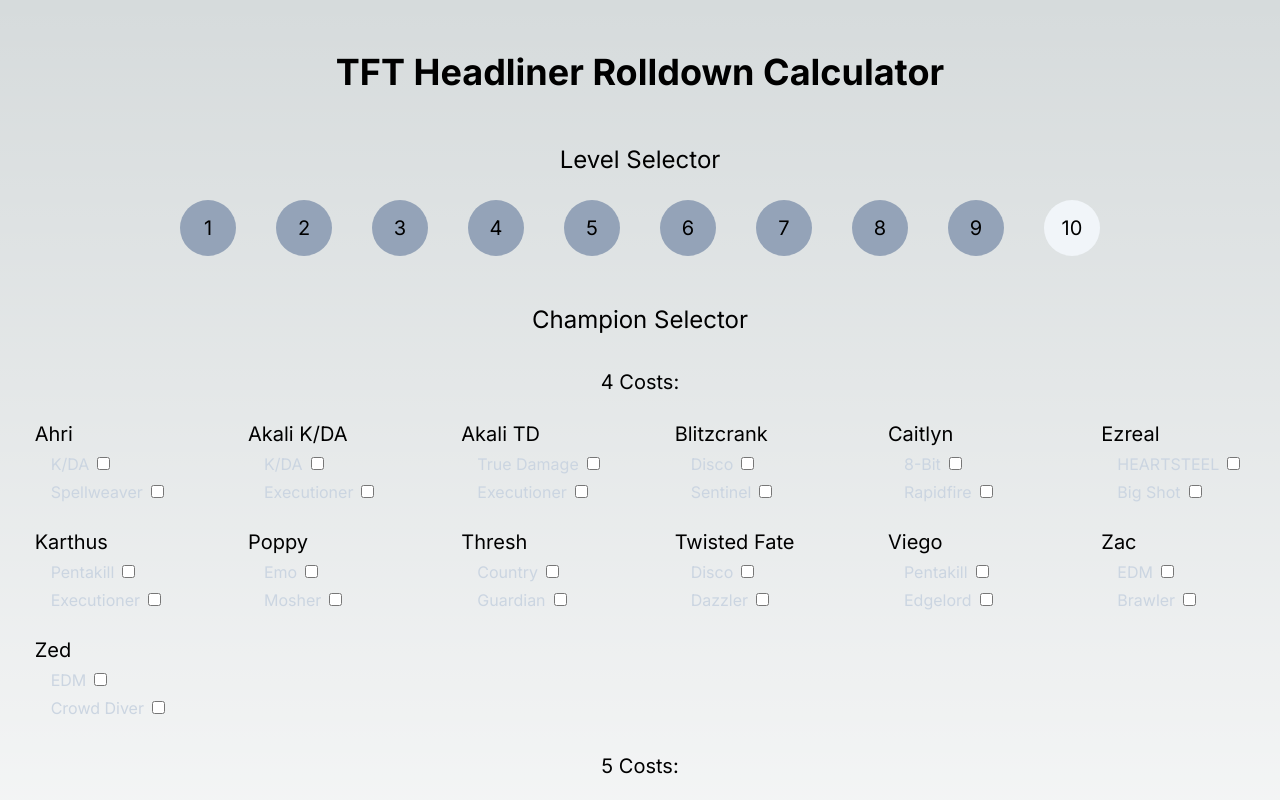
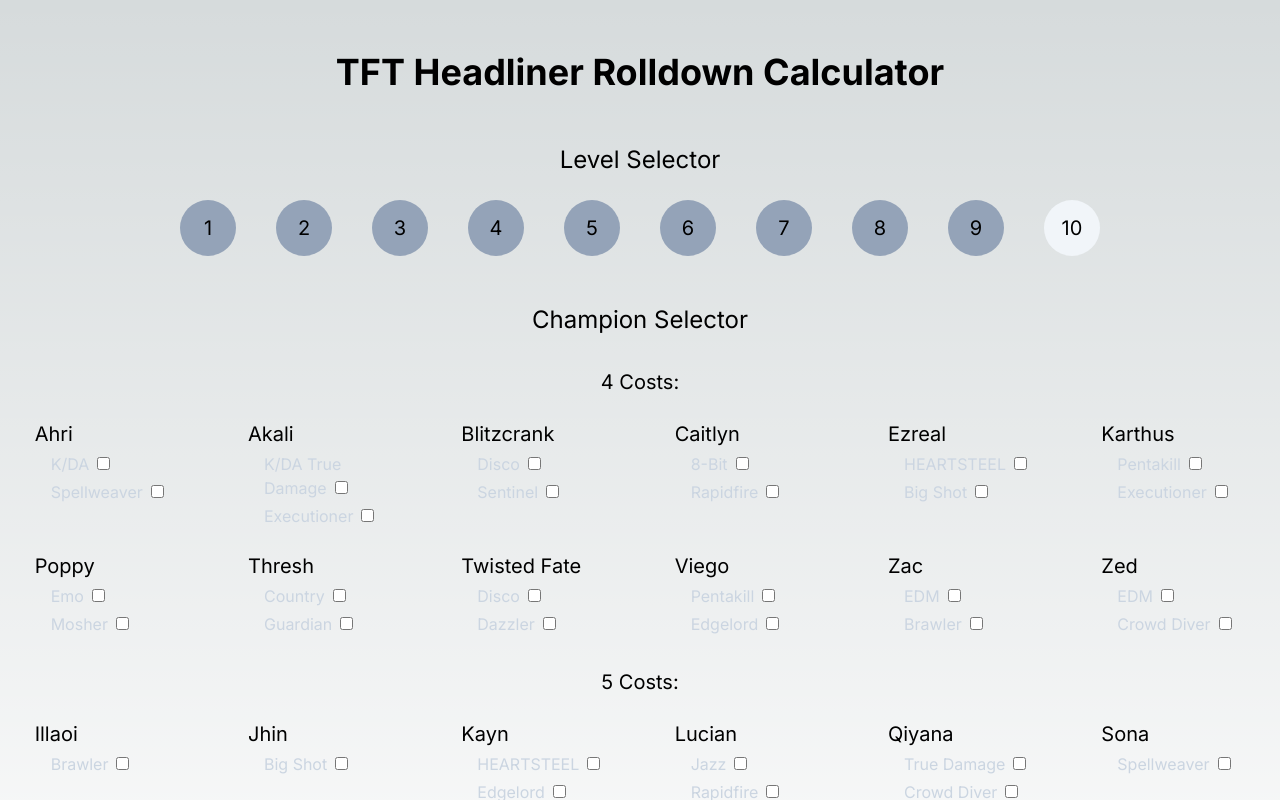
Before and after one commit to reesesorrell/tft-headliner-calculator, a Next.js app: page / in a window 1280 px wide. Both pictures are taken after a click on the button "10". Shown: the top 800 px of the page. Built offline with nearby package versions, Linux system fonts and the light colour scheme.

Commit message:
Create odds generator in output

```diff
--- a/app/page.js
+++ b/app/page.js
@@ -7,7 +7,6 @@
 export default function Home() {
   const [level, setLevel] = useState(0);
   const [champions, setChampions] = useState([])
-  const [run, setRun] = useState(false);
 
   function changeLevel(newLevel) {
     setLevel(newLevel);
@@ -23,8 +22,8 @@
         <div>TFT Headliner Rolldown Calculator</div>
       </div>
       <LevelSelector level={level} changeLevel={changeLevel} changeChampions={changeChampions}/>
-      <ChampionSelector level={level} champions={champions} changeChampions={changeChampions} setRun={setRun}/>
-      <Output />
+      <ChampionSelector level={level} champions={champions} changeChampions={changeChampions}/>
+      <Output level={level} champions={champions}/>
 
     </div>
   )
--- a/components/ChampionSelector.js
+++ b/components/ChampionSelector.js
@@ -1,7 +1,15 @@
 import championJSON from "@/info/champions.json"
 import headlinerOdds from "@/info/headliner-odds.json"
+import { useEffect, useState } from "react"
 
-export default function ChampionSelector({level, champions, changeChampions, setRun}) {
+export default function ChampionSelector({level, champions, changeChampions}) {
+
+    const [tempChamps, setTempChamps] = useState([])
+
+    useEffect(() => {
+        setTempChamps([...champions]);
+    }, [champions]);
+
 
     //get list of costs of the champs that appear as headliners at that level
     let champCosts = []
@@ -17,19 +25,18 @@
     function handleChange(e) {
         const name = e.target.name;
         const checked = e.target.checked;
-        let copy = champions;
+        let copy = tempChamps;
         if (checked) {
             copy.push(name)
-            changeChampions(copy)
+            setTempChamps(copy)
         }
         else {
             const index = copy.indexOf(name);
             if (index >= 0) {
                 copy.splice(index, 1);
-                changeChampions(copy);
+                setTempChamps(copy);
             }
         }
-        console.log(champions);
     }
 
     //make a list of inputs from the characters of those costs
@@ -55,7 +62,7 @@
                 }
                 champListOfSameCost.push(
                     <div className="flex flex-col w-36 gap-y-1" key={name}>
-                        <div className="text-xl">{name}</div>
+                        <div className="text-xl">{name.split("-").join(" ")}</div>
                         {traitsListInput}
                     </div>
                 )
@@ -68,7 +75,7 @@
 
     //handle submission of form
     function handleSubmit(e) {
-        setRun(true);
+        changeChampions(tempChamps);
         e.preventDefault();
     }
 
--- a/components/LevelSelector.js
+++ b/components/LevelSelector.js
@@ -2,15 +2,19 @@
 
 export default function LevelSelector({level, changeLevel, changeChampions}) {
 
+    //Make array of all the levels as buttons that change the states
     const levels = [];
     for (let i = 1; i <= 10; i++) {
         levels.push(<button
             className={`${(i == level) ? "bg-slate-100" : "bg-slate-400"} rounded-full w-14 h-14 text-black text-xl`}
             key={"button" + i}
-            onClick={() => {
-                changeLevel(i);
-                changeChampions([])}}>{i}
+            onClick={handleClick.bind(i)}>{i}
             </button>)
+    }
+
+    function handleClick() {
+        changeLevel(this);
+        changeChampions([]);
     }
 
     return (
--- a/components/Output.js
+++ b/components/Output.js
@@ -1,6 +1,69 @@
+import championJSON from "@/info/champions.json"
+import headlinerOdds from "@/info/headliner-odds.json"
+import poolTotal from "@/info/pool-total.json"
+import { useEffect, useState } from "react";
 
-export default function Output() {
+export default function Output({level, champions}) {
+
+    //gets the odds object for the current level
+    function getLevelOdds() {
+        for (let i = 0; i < headlinerOdds.length; i++) {
+            let currentLevel = headlinerOdds[i];
+            if (currentLevel["level"] == level) {
+                return currentLevel["odds"];
+            }
+        }
+    }
+    let currentOdds = getLevelOdds();
+
+    //find the total odds of hitting on each roll
+    function findOddsPerRoll() {
+        let oddTotal = 0
+        //go through each champion that is checked
+        for (let i = 0; i < champions.length; i++) {
+            let currentChamp = champions[i];
+            let champArray = currentChamp.split(' ')
+            let name = champArray[0]
+            let trait = champArray.slice(1).join(" ")
+
+            //find it in the json to get its cost so its odd can be calculated
+            for (let j = 0; j < championJSON.length; j++) {
+                if (championJSON[j]["name"] == name) {
+                    let currentCost = championJSON[j]["cost"];
+                    console.log(name);
+                    let champOdd = currentOdds[currentCost] / poolTotal[currentCost];
+                    let thisTraitOdd = champOdd / championJSON[j]["traits"].length
+                    oddTotal += thisTraitOdd;
+                    break;
+                }
+            }
+        }
+
+        return oddTotal
+    }
+
+    const [oddsPerRoll, setOddsPerRoll] = useState(0)
+
+    useEffect(() => {
+        setOddsPerRoll(findOddsPerRoll());
+    }, [champions])
+
+    //create an array that represents the percentage chance of hitting after i + 1 amount of rolls
+    function generateOddsArray() {
+        let chanceOfMissing = 1 - oddsPerRoll;
+        let oddsArray = []
+        for (let i = 0; i < 50; i++) {
+            oddsArray.push(Math.round((1 - chanceOfMissing**i)*100)/100)
+        }
+        return oddsArray
+    }
+
+    if (oddsPerRoll > 0) {
+        let oddsArray = generateOddsArray();
+
+    }
+
     return (
-        <div>Output</div>
+        <div>{oddsPerRoll}</div>
     )
 }
--- a/info/champions.json
+++ b/info/champions.json
@@ -74,7 +74,7 @@
         "cost": 1
     },
     {
-        "name": "Tahm Kench",
+        "name": "Tahm-Kench",
         "traits": [
             "Country",
             "Brawler"
@@ -245,7 +245,7 @@
         "cost": 3
     },
     {
-        "name": "Miss Fortune",
+        "name": "Miss-Fortune",
         "traits": [
             "Jazz",
             "Big Shot"
@@ -328,17 +328,9 @@
         "cost": 4
     },
     {
-        "name": "Akali K/DA",
+        "name": "Akali",
         "traits": [
-            "K/DA",
-            "Executioner"
-        ],
-        "cost": 4
-    },
-    {
-        "name": "Akali TD",
-        "traits": [
-            "True Damage",
+            "K/DA True Damage",
             "Executioner"
         ],
         "cost": 4
@@ -392,7 +384,7 @@
         "cost": 4
     },
     {
-        "name": "Twisted Fate",
+        "name": "Twisted-Fate",
         "traits": [
             "Disco",
             "Dazzler"
--- /dev/null
+++ b/info/pool-total.json
@@ -0,0 +1,7 @@
+{
+    "1": 13,
+    "2": 13,
+    "3": 13,
+    "4": 12,
+    "5": 8
+}
```
